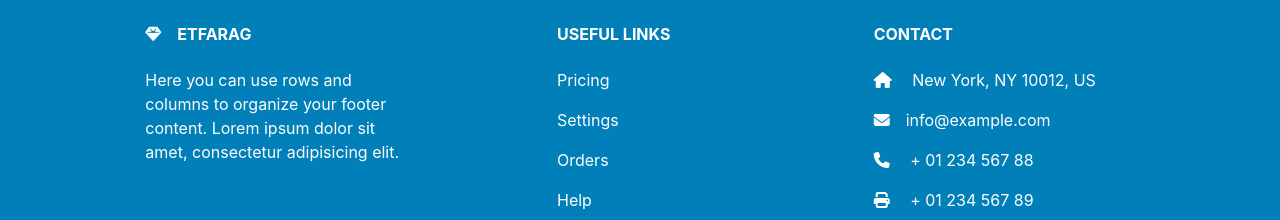
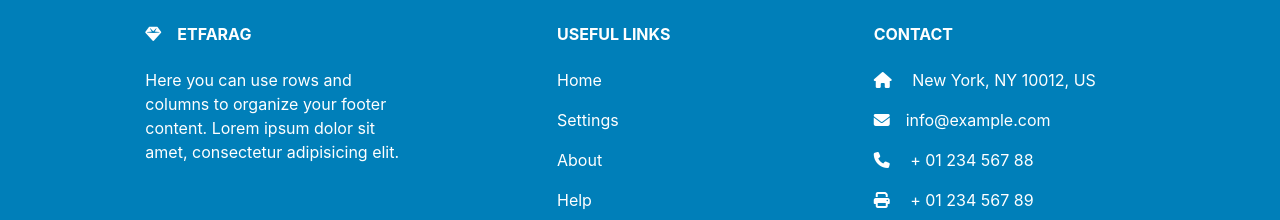
Before and after one commit to bilalmohamed1298/Etfarag, a React (Create React App) app: page /signup in a window 1280 px wide. Shown: the part 1063-1283 px from the top of the page. Built offline with nearby package versions, Linux system fonts and the light colour scheme; sample sign-in values are in the browser's storage.

Commit message:
Update Footer.jsx

```diff
--- a/src/Components/Footer/Footer.jsx
+++ b/src/Components/Footer/Footer.jsx
@@ -47,7 +47,7 @@ function Footer() {
                 <h6 className="text-uppercase fw-bold mb-4">Useful links</h6>
                 <p>
                   <a href="#!" className="text-reset">
-                    Pricing
+                    Home
                   </a>
                 </p>
                 <p>
@@ -57,7 +57,7 @@ function Footer() {
                 </p>
                 <p>
                   <a href="#!" className="text-reset">
-                    Orders
+                    About
                   </a>
                 </p>
                 <p>
```
